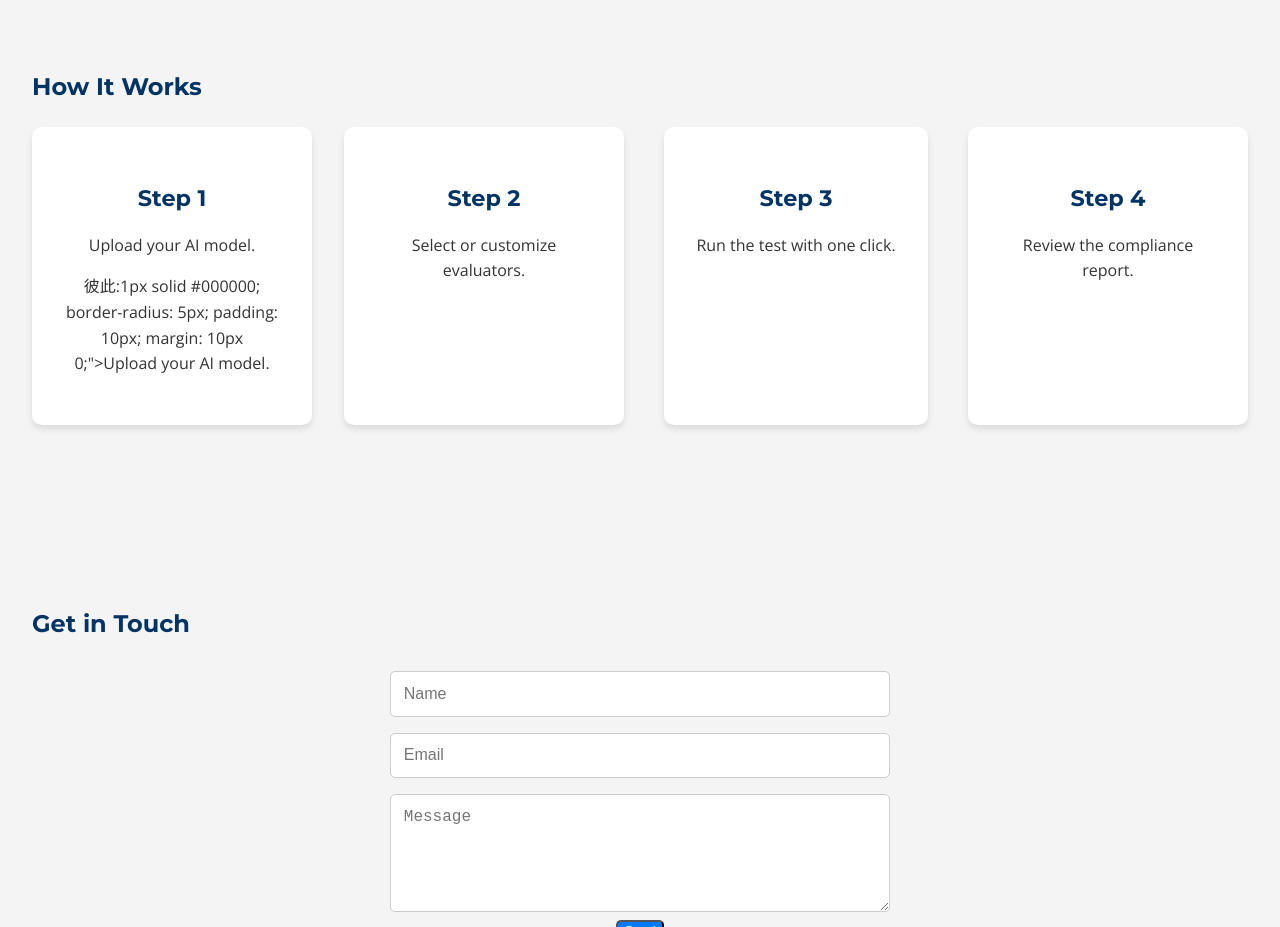
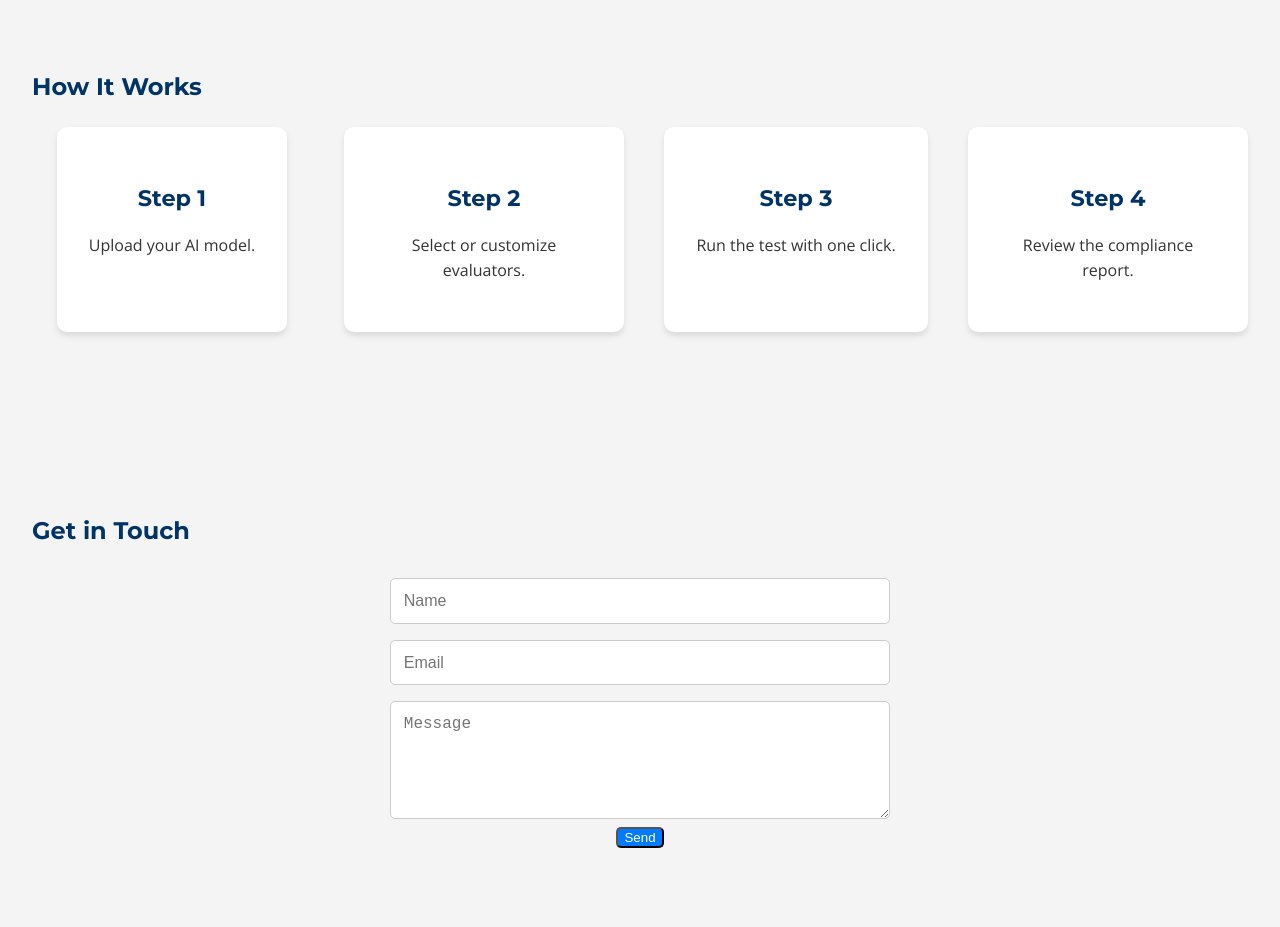
Before and after one commit to ArjavDesa912/ArjavDesa912.github.io, a plain HTML site: page index.html in a window 1280 px wide. Shown: the part 1180-2107 px from the top of the page. Drawn offline with nearby package versions, Linux system fonts and the light colour scheme.

Commit message:
Update index.html

```diff
--- a/index.html
+++ b/index.html
@@ -98,7 +98,7 @@
                 <div class="step">
                     <h3>Step 1</h3>
                     <p>Upload your AI model.</p>
-               彼此:1px solid #000000; border-radius: 5px; padding: 10px; margin: 10px 0;">Upload your AI model.</p>
+
                 </div>
                 <div class="step">
                     <h3>Step 2</h3>
```
